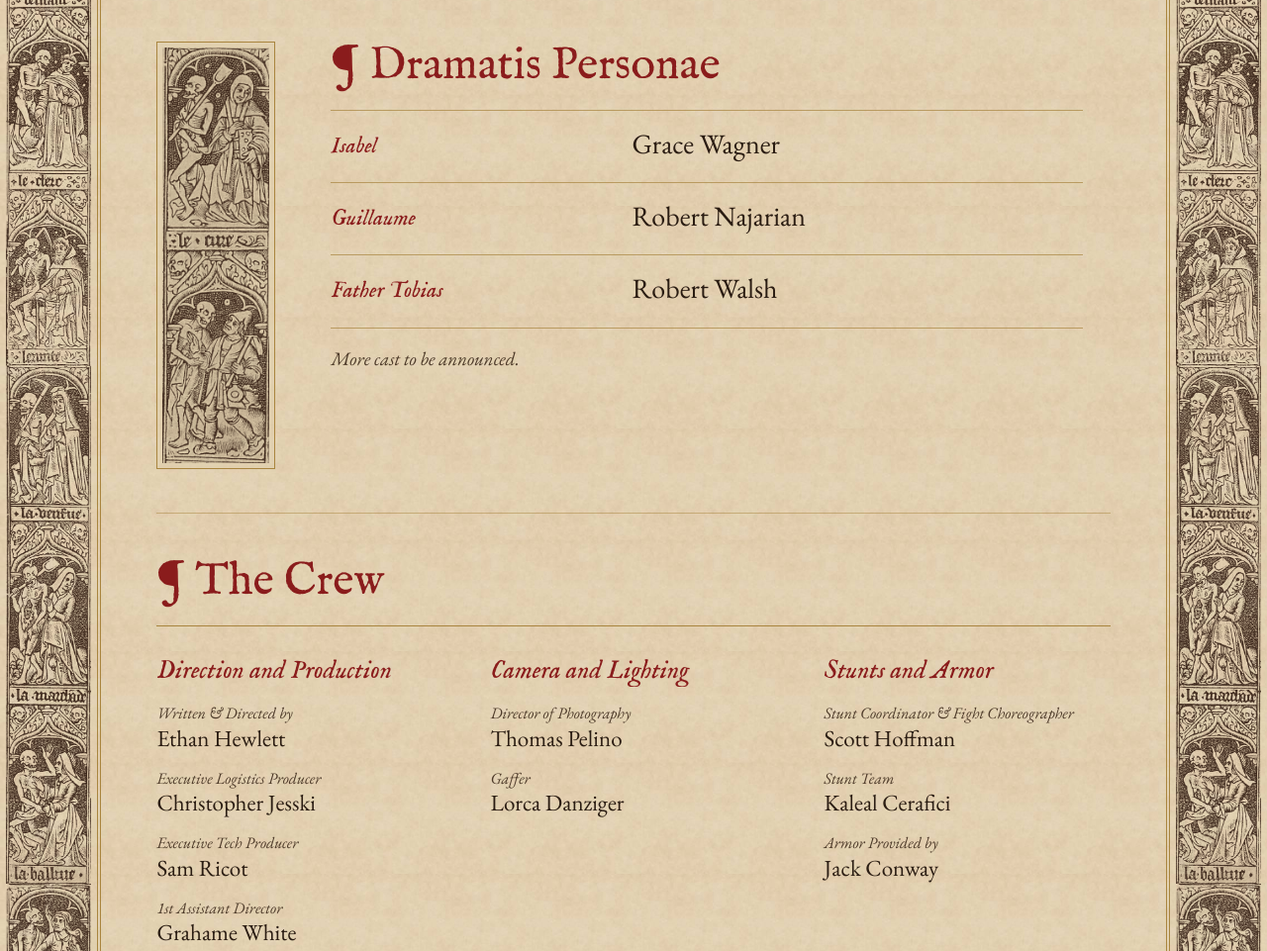
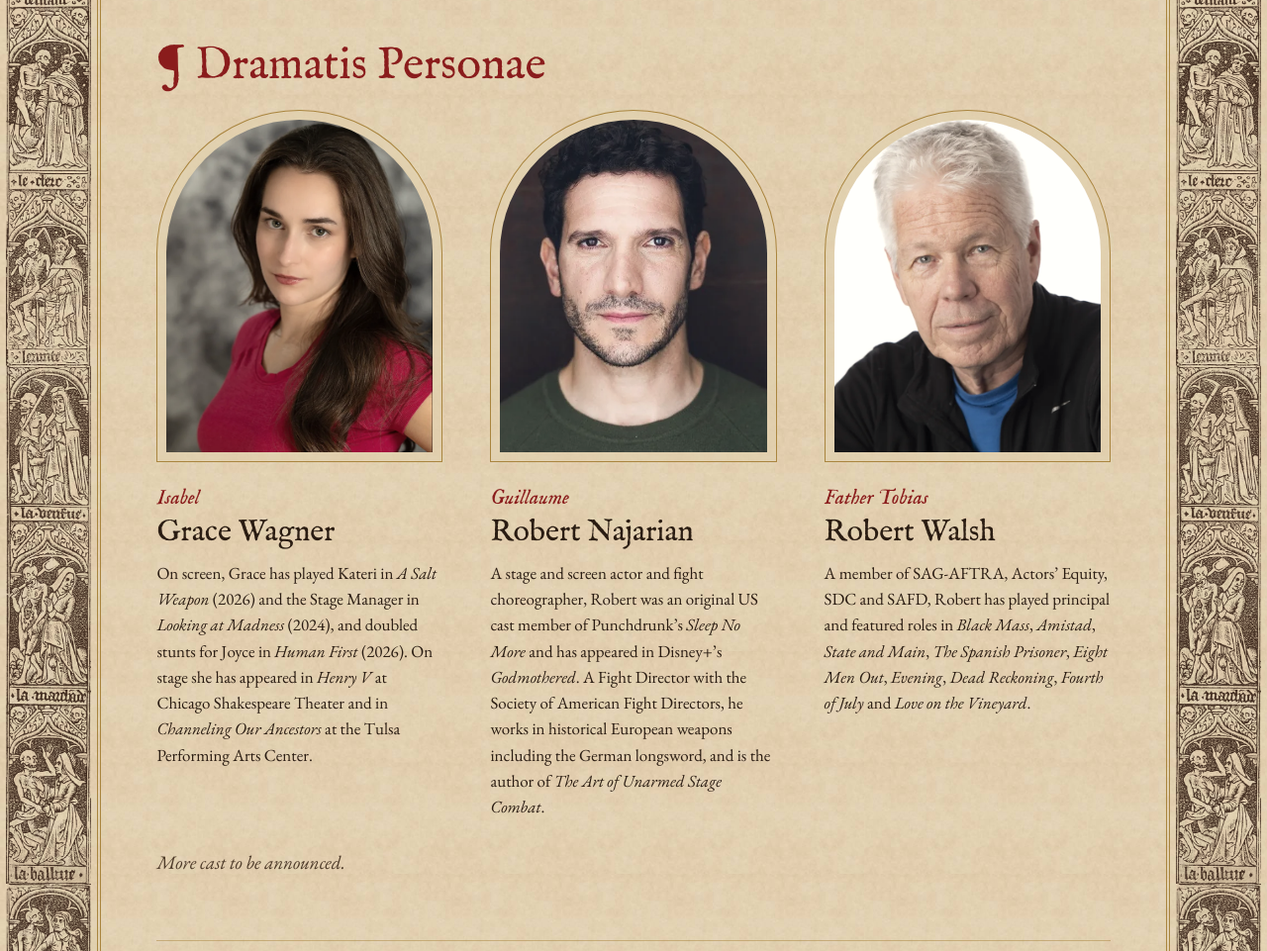
Before and after one commit to christopherjesski-alt/danse-macabre-website, a plain HTML site: page team.html in a window 1280 px wide. Shown: the part 692-1653 px from the top of the page at 99% size. Drawn offline with Linux system fonts and the light colour scheme.

Commit message:
Team: cast portraits and bios
- Dramatis Personae now shows Grace Wagner (Isabel), Robert Najarian
  (Guillaume) and Robert Walsh (Father Tobias) in arched portrait frames
  with short bios
- Headshots cropped to matching 4:5 portraits in img/cast/
- Stylesheet version bumped

Co-Authored-By: Claude Opus 5.5 <noreply@anthropic.com>

```diff
--- a/css/style.css
+++ b/css/style.css
@@ -633,3 +633,15 @@ figcaption { margin-top: 8px; font-size: .92rem; font-style: italic; text-align:
 /* ---------- Home: link to the rewards page ---------- */
 .rewards-link { margin: -18px auto 30px; max-width: 40em; text-align: center; font-family: var(--font-display); font-style: italic; font-size: 1.2rem; color: var(--ink-soft); }
 .rewards-link .more { font-size: 1.2rem; }
+
+
+/* ---------- Team: cast portraits ---------- */
+.cast-grid { display: grid; grid-template-columns: repeat(3, minmax(0, 1fr)); gap: 48px; margin-top: 8px; }
+.cast-card .arch { max-width: 300px; margin: 0 0 20px; }
+.cast-card .arch img { filter: sepia(.12) saturate(.88); }
+.cast-role { margin: 0; font-family: var(--font-display); font-style: italic; font-size: 1.3rem; color: var(--rubric); }
+.cast-name { margin: 0 0 10px; font-family: var(--font-display); font-size: 1.9rem; line-height: 1.15; }
+.cast-bio { margin: 0; font-size: 1.06rem; line-height: 1.55; }
+.cast-grid + .aside { margin-top: 28px; }
+@media (max-width: 1000px) { .cast-grid { gap: 32px; } }
+@media (max-width: 760px) { .cast-grid { grid-template-columns: minmax(0, 1fr); gap: 40px; } .cast-card .arch { max-width: 260px; } }
--- a/team.html
+++ b/team.html
@@ -19,7 +19,7 @@
   <meta name="twitter:image:alt" content="Danse Macabre title beside a 1493 woodcut of skeletons dancing over an open grave, framed by Dance of Death borders">
   <link rel="canonical" href="https://danse-macabrefilm.com/team.html">
   <link rel="icon" href="img/favicon.png">
-  <link rel="stylesheet" href="css/style.css?v=7">
+  <link rel="stylesheet" href="css/style.css?v=8">
 </head>
 <body>
 <div class="page">
@@ -57,17 +57,29 @@
       </figure>
     </section>
 
-    <section class="section cast-block" aria-labelledby="cast">
-      <figure class="cast-ornament"><img src="img/border-dance.webp" alt="Detail of a Dance of Death border, Book of Hours, Paris, c. 1500" width="256" height="420" loading="lazy"></figure>
-      <div>
-        <h2 id="cast" class="section-title"><span class="pilcrow" aria-hidden="true">&para;</span>Dramatis Personae</h2>
-        <dl class="cast-list">
-          <dt>Isabel</dt><dd>Grace Wagner</dd>
-          <dt>Guillaume</dt><dd>Robert Najarian</dd>
-          <dt>Father Tobias</dt><dd>Robert Walsh</dd>
-        </dl>
-        <p class="aside">More cast to be announced.</p>
+    <section class="section" aria-labelledby="cast">
+      <h2 id="cast" class="section-title"><span class="pilcrow" aria-hidden="true">&para;</span>Dramatis Personae</h2>
+      <div class="cast-grid">
+        <article class="cast-card">
+          <figure class="arch"><img src="img/cast/grace-wagner.webp" width="640" height="800" loading="lazy" alt="Headshot of Grace Wagner"></figure>
+          <p class="cast-role">Isabel</p>
+          <h3 class="cast-name">Grace Wagner</h3>
+          <p class="cast-bio">On screen, Grace has played Kateri in <i>A Salt Weapon</i> (2026) and the Stage Manager in <i>Looking at Madness</i> (2024), and doubled stunts for Joyce in <i>Human First</i> (2026). On stage she has appeared in <i>Henry V</i> at Chicago Shakespeare Theater and in <i>Channeling Our Ancestors</i> at the Tulsa Performing Arts Center.</p>
+        </article>
+        <article class="cast-card">
+          <figure class="arch"><img src="img/cast/robert-najarian.webp" width="413" height="516" loading="lazy" alt="Headshot of Robert Najarian"></figure>
+          <p class="cast-role">Guillaume</p>
+          <h3 class="cast-name">Robert Najarian</h3>
+          <p class="cast-bio">A stage and screen actor and fight choreographer, Robert was an original US cast member of Punchdrunk&rsquo;s <i>Sleep No More</i> and has appeared in Disney+&rsquo;s <i>Godmothered</i>. A Fight Director with the Society of American Fight Directors, he works in historical European weapons including the German longsword, and is the author of <i>The Art of Unarmed Stage Combat</i>.</p>
+        </article>
+        <article class="cast-card">
+          <figure class="arch"><img src="img/cast/robert-walsh.webp" width="640" height="800" loading="lazy" alt="Headshot of Robert Walsh"></figure>
+          <p class="cast-role">Father Tobias</p>
+          <h3 class="cast-name">Robert Walsh</h3>
+          <p class="cast-bio">A member of SAG-AFTRA, Actors&rsquo; Equity, SDC and SAFD, Robert has played principal and featured roles in <i>Black Mass</i>, <i>Amistad</i>, <i>State and Main</i>, <i>The Spanish Prisoner</i>, <i>Eight Men Out</i>, <i>Evening</i>, <i>Dead Reckoning</i>, <i>Fourth of July</i> and <i>Love on the Vineyard</i>.</p>
+        </article>
       </div>
+      <p class="aside">More cast to be announced.</p>
     </section>
 
     <section class="section" aria-labelledby="crew">
```
Also changed, not shown: film.html (+1 -1 lines), index.html (+1 -1 lines), rewards.html (+1 -1 lines), updates.html (+1 -1 lines), img/cast/grace-wagner.webp (added), img/cast/robert-najarian.webp (added), img/cast/robert-walsh.webp (added).
